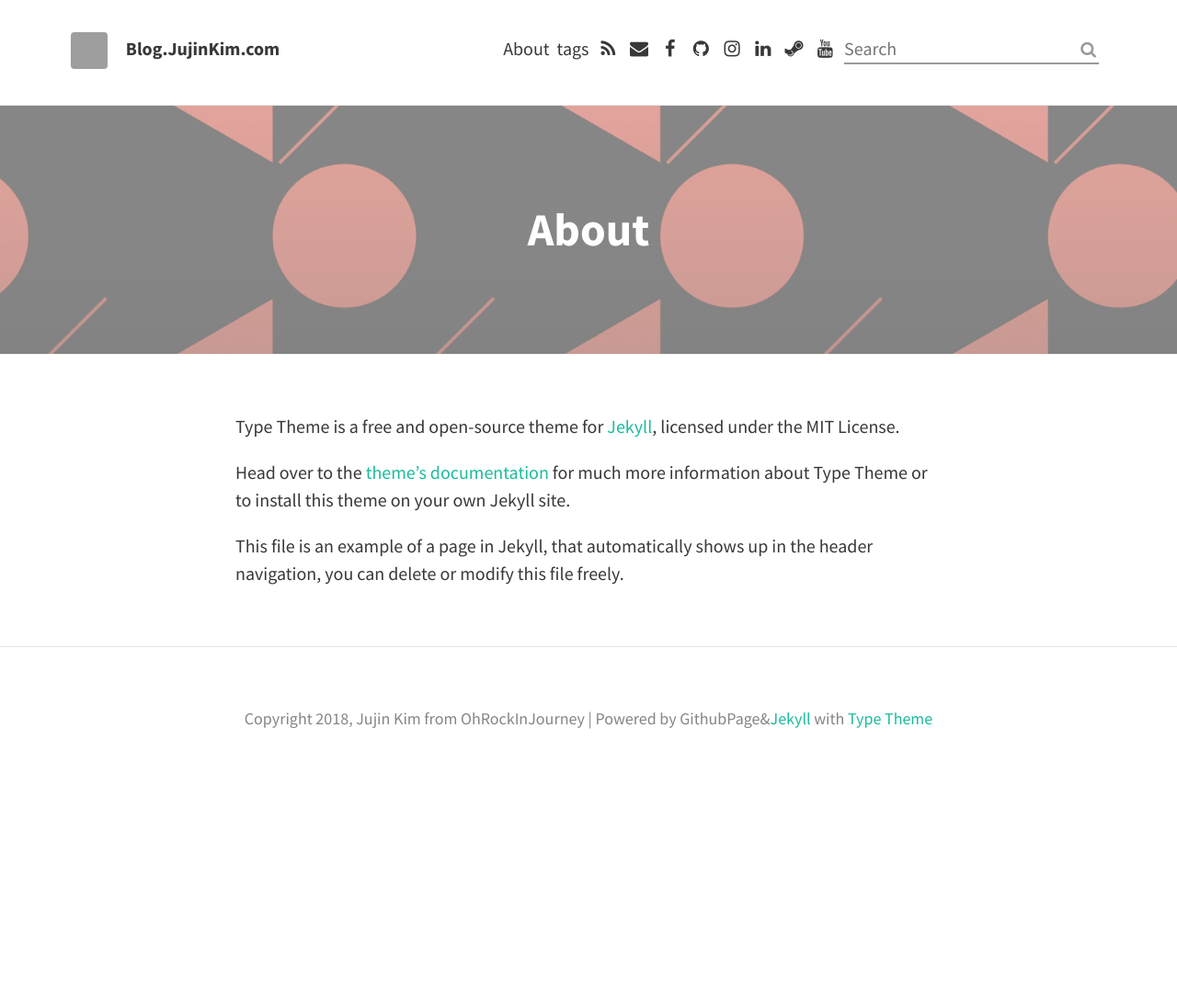
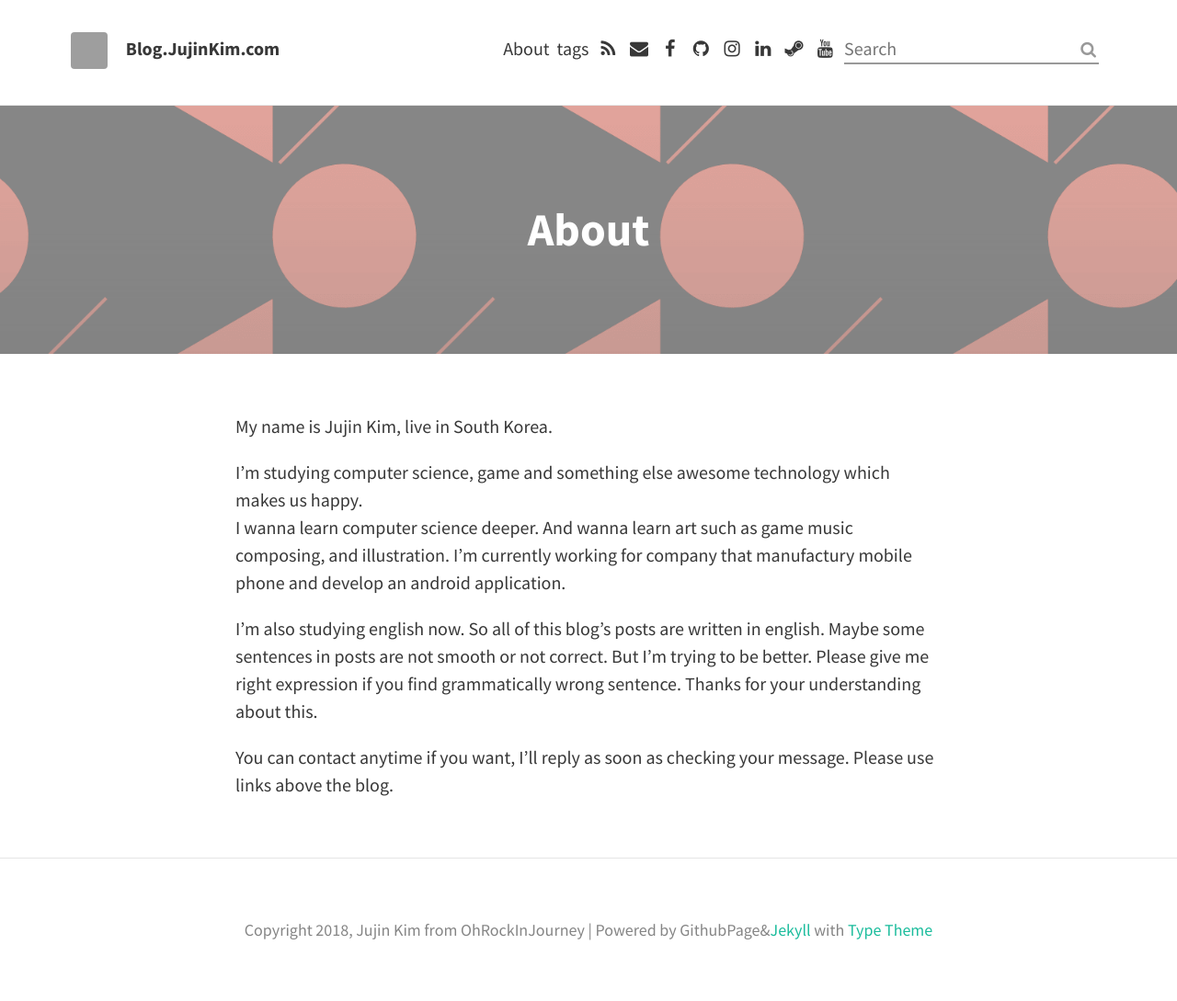
Before and after one commit to jujinkim/web-jujinkim.com-comment, a Jekyll site: the page built from about.md, in a window 1280 px wide. Shown: the whole page at 92% size. Built offline with Jekyll 4.4.1, drawn with Linux system fonts in a browser that asks for light colours; before the commit the page ends 900 px from its top, so only the background shows below that; grey boxes are pictures that could not be loaded.

Commit message:
Updated about page

```diff
--- a/about.md
+++ b/about.md
@@ -5,8 +5,12 @@ permalink: /about/
 feature-img: "assets/img/sample_feature_img_2.png"
 ---
 
-Type Theme is a free and open-source theme for [Jekyll](http://jekyllrb.com/), licensed under the MIT License.
+My name is Jujin Kim, live in South Korea.
 
-Head over to the [theme's documentation](https://rohanchandra.github.io/project/type/) for much more information about Type Theme or to install this theme on your own Jekyll site.
+I'm studying computer science, game and something else awesome technology which makes us happy.
+I wanna learn computer science deeper. And wanna learn art such as game music composing, and illustration.
+I'm currently working for company that manufactury mobile phone and develop an android application.
 
-This file is an example of a page in Jekyll, that automatically shows up in the header navigation, you can delete or modify this file freely.
+I'm also studying english now. So all of this blog's posts are written in english. Maybe some sentences in posts are not smooth or not correct. But I'm trying to be better. Please give me right expression if you find grammatically wrong sentence. Thanks for your understanding about this.
+
+You can contact anytime if you want, I'll reply as soon as checking your message. Please use links above the blog.
```
